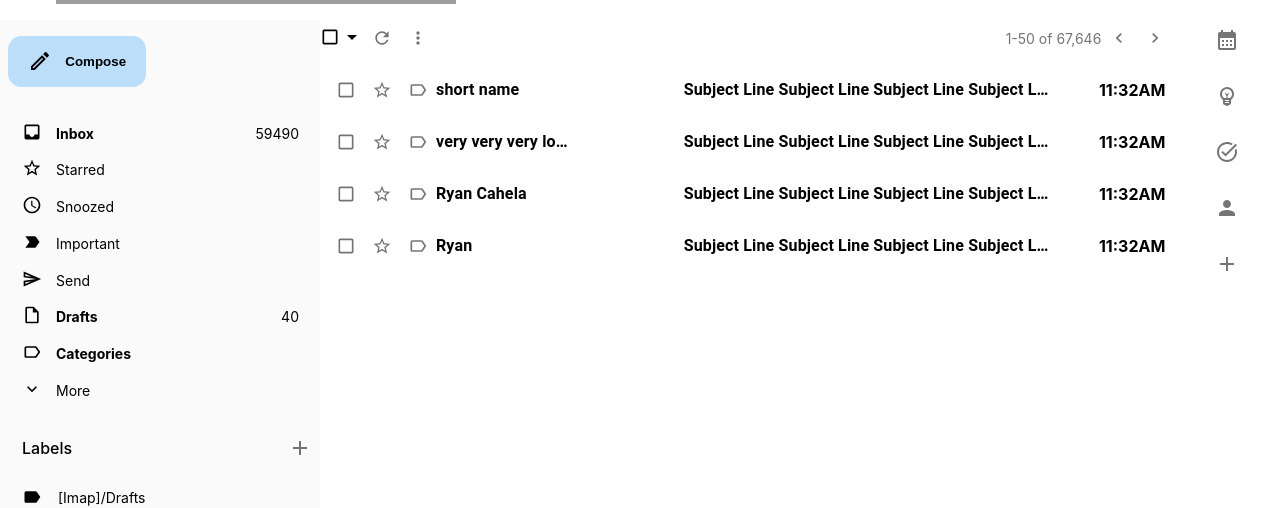
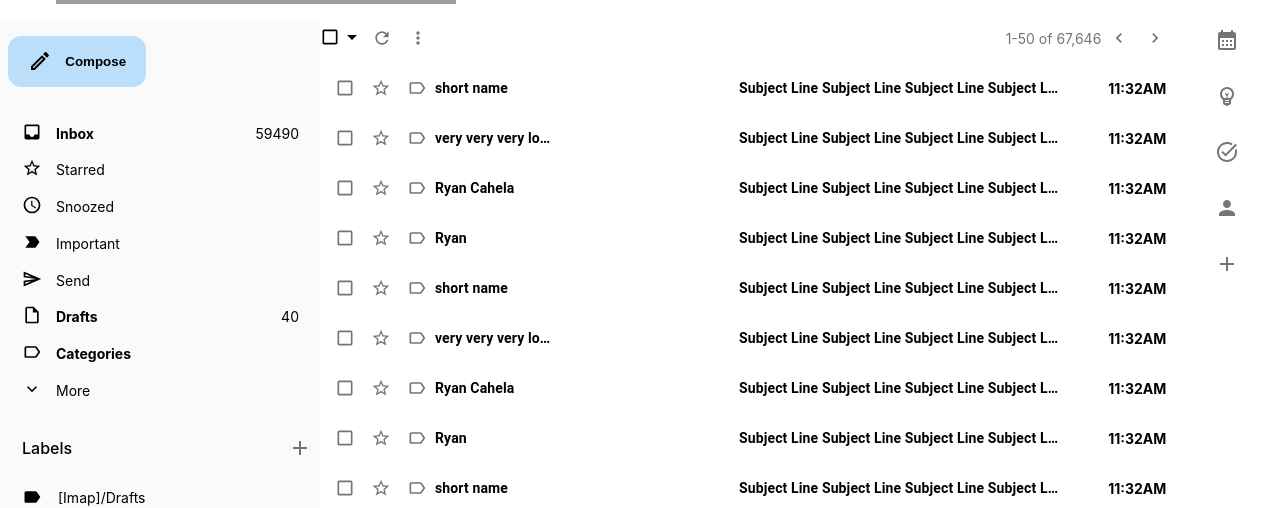
Before and after one commit to RyanCahela/Gmail_Clone, a React (Create React App) app in the folder frontend/: page / in a window 1280 px wide. Shown: the part 300-808 px from the top of the page. Built offline with nearby package versions, Linux system fonts and the light colour scheme; grey boxes are pictures that could not be loaded.

Commit message:
messages section and sidebar now scroll instead of entire page scrolling

```diff
--- /dev/null
+++ b/frontend/src/components/Messages/MessageQuickOptions.js
@@ -0,0 +1,41 @@
+import React from "react";
+import styled from "styled-components";
+import { IconButton } from "@mui/material";
+import ArchiveOutlinedIcon from "@mui/icons-material/ArchiveOutlined";
+import DeleteOutlinedIcon from "@mui/icons-material/DeleteOutlined";
+import DraftsOutlinedIcon from "@mui/icons-material/DraftsOutlined";
+import AccessTimeOutlinedIcon from "@mui/icons-material/AccessTimeOutlined";
+
+const Container = styled.div`
+  display: flex;
+  align-items: center;
+  position: absolute;
+  width: max-content;
+  inset-block-start: 0;
+  inset-inline-end: 0;
+  z-index: 1;
+  background-color: white;
+  padding-inline-start: 1rem;
+  display: none;
+`;
+
+const MessageQuickOptions = () => {
+  return (
+    <Container>
+      <IconButton>
+        <ArchiveOutlinedIcon fontSize="small" />
+      </IconButton>
+      <IconButton>
+        <DeleteOutlinedIcon fontSize="small" />
+      </IconButton>
+      <IconButton>
+        <DraftsOutlinedIcon fontSize="small" />
+      </IconButton>
+      <IconButton>
+        <AccessTimeOutlinedIcon fontSize="small" />
+      </IconButton>
+    </Container>
+  );
+};
+
+export default MessageQuickOptions;
--- a/frontend/src/components/Messages/MessagesList.js
+++ b/frontend/src/components/Messages/MessagesList.js
@@ -10,6 +10,9 @@ import DraftsOutlinedIcon from "@mui/icons-material/DraftsOutlined";
 import AccessTimeOutlinedIcon from "@mui/icons-material/AccessTimeOutlined";
 
 const Container = styled.div`
+  overflow-y: auto;
+  height: 85vh;
+
   &:hover {
     cursor: pointer;
   }
@@ -22,6 +25,34 @@ const MessagesList = () => {
       <MessagesListItem sender="very very very long name" />
       <MessagesListItem sender="Ryan Cahela" />
       <MessagesListItem sender="Ryan" />
+      <MessagesListItem sender="short name" />
+      <MessagesListItem sender="very very very long name" />
+      <MessagesListItem sender="Ryan Cahela" />
+      <MessagesListItem sender="Ryan" />
+      <MessagesListItem sender="short name" />
+      <MessagesListItem sender="very very very long name" />
+      <MessagesListItem sender="Ryan Cahela" />
+      <MessagesListItem sender="Ryan" />
+      <MessagesListItem sender="short name" />
+      <MessagesListItem sender="very very very long name" />
+      <MessagesListItem sender="Ryan Cahela" />
+      <MessagesListItem sender="Ryan" />
+      <MessagesListItem sender="short name" />
+      <MessagesListItem sender="very very very long name" />
+      <MessagesListItem sender="Ryan Cahela" />
+      <MessagesListItem sender="Ryan" />
+      <MessagesListItem sender="short name" />
+      <MessagesListItem sender="very very very long name" />
+      <MessagesListItem sender="Ryan Cahela" />
+      <MessagesListItem sender="Ryan" />
+      <MessagesListItem sender="short name" />
+      <MessagesListItem sender="very very very long name" />
+      <MessagesListItem sender="Ryan Cahela" />
+      <MessagesListItem sender="Ryan" />
+      <MessagesListItem sender="short name" />
+      <MessagesListItem sender="very very very long name" />
+      <MessagesListItem sender="Ryan Cahela" />
+      <MessagesListItem sender="Ryan" />
     </Container>
   );
 };
--- a/frontend/src/components/Messages/MessagesListItem.js
+++ b/frontend/src/components/Messages/MessagesListItem.js
@@ -5,22 +5,27 @@ import { IconButton, Typography, Grid } from "@mui/material";
 import CheckBoxOutlineBlankIcon from "@mui/icons-material/CheckBoxOutlineBlank";
 import StarOutlineIcon from "@mui/icons-material/StarOutline";
 import LabelOutlinedIcon from "@mui/icons-material/LabelOutlined";
-import ArchiveOutlinedIcon from "@mui/icons-material/ArchiveOutlined";
-import DeleteOutlinedIcon from "@mui/icons-material/DeleteOutlined";
-import DraftsOutlinedIcon from "@mui/icons-material/DraftsOutlined";
-import AccessTimeOutlinedIcon from "@mui/icons-material/AccessTimeOutlined";
-import { GREY_MEDIUM } from "../../utilites/Colors";
+import MessageQuickOptions from "./MessageQuickOptions";
+import { GREY_LIGHT, GREY_MEDIUM } from "../../utilites/Colors";
 import { InsertChartOutlinedTwoTone } from "@mui/icons-material";
 
 const Container = styled.ul`
   display: flex;
   align-items: center;
   padding-inline: 0.5em;
+  font-size: 0.875rem;
   font-weight: 700;
+  position: relative;
 
   &:hover {
-    box-shadow: inset 0 0 1px ${GREY_MEDIUM}, inset 0 -1px 1px ${GREY_MEDIUM},
-      inset 0 1px 1px ${GREY_MEDIUM};
+    box-shadow: inset 1px 0 0 #dadce0, inset -1px 0 0 #dadce0,
+      0 1px 2px 0 rgba(60, 64, 67, 0.3), 0 1px 3px 1px rgba(60, 64, 67, 0.15);
+
+    color: black;
+
+    & > div {
+      display: block;
+    }
   }
 `;
 
@@ -28,11 +33,13 @@ const SubjectLine = MUIStyled(Typography)({
   flexBasis: "40ch",
   marginInlineStart: "auto",
   fontWeight: "inherit",
+  fontSize: "inherit",
 });
 
 const Sender = MUIStyled(Typography)({
   flexBasis: "15ch",
   fontWeight: "inherit",
+  fontSize: "inherit",
 });
 
 const TimeRecieved = styled.div`
@@ -43,7 +50,7 @@ const MessagesListItem = ({ sender }) => {
   return (
     <Container>
       <IconButton>
-        <CheckBoxOutlineBlankIcon fontSize="small" />
+        <CheckBoxOutlineBlankIcon fontSize="small" sx={{ color: "inherit" }} />
       </IconButton>
       <IconButton>
         <StarOutlineIcon fontSize="small" />
@@ -58,6 +65,7 @@ const MessagesListItem = ({ sender }) => {
         Subject Line
       </SubjectLine>
       <TimeRecieved>11:32AM</TimeRecieved>
+      <MessageQuickOptions />
     </Container>
   );
 };
--- a/frontend/src/components/Sidebar/SidebarIndex.js
+++ b/frontend/src/components/Sidebar/SidebarIndex.js
@@ -13,7 +13,7 @@ const Container = styled.div`
 `;
 
 const ScrollableList = styled.div`
-  max-height: 90vh;
+  max-height: 70vh;
   overflow-y: auto;
 `;
 
--- a/frontend/src/index.css
+++ b/frontend/src/index.css
@@ -1,13 +1,14 @@
 body {
   margin: 0;
-  font-family: -apple-system, BlinkMacSystemFont, 'Segoe UI', 'Roboto', 'Oxygen',
-    'Ubuntu', 'Cantarell', 'Fira Sans', 'Droid Sans', 'Helvetica Neue',
+  font-family: -apple-system, BlinkMacSystemFont, "Segoe UI", "Roboto", "Oxygen",
+    "Ubuntu", "Cantarell", "Fira Sans", "Droid Sans", "Helvetica Neue",
     sans-serif;
   -webkit-font-smoothing: antialiased;
   -moz-osx-font-smoothing: grayscale;
+  overflow: hidden;
 }
 
 code {
-  font-family: source-code-pro, Menlo, Monaco, Consolas, 'Courier New',
+  font-family: source-code-pro, Menlo, Monaco, Consolas, "Courier New",
     monospace;
 }
```
